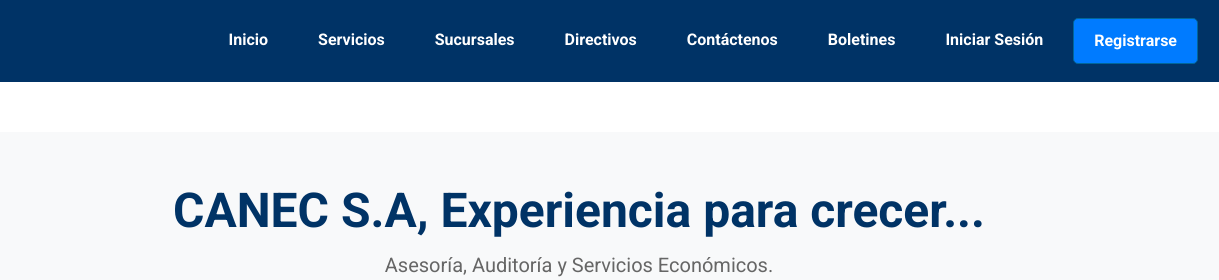
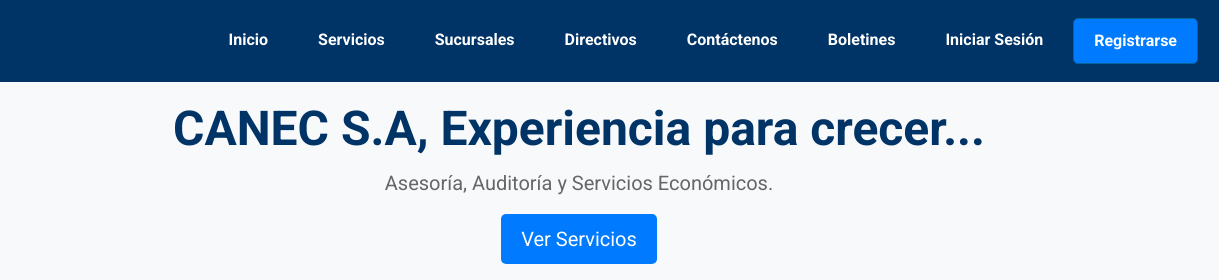
Before and after one commit to andyskzh/CANEC-S-A, a plain HTML site: page index.html in a window 1280 px wide. Shown: the top 280 px of the page, 61-1280 px from the left. Drawn offline with nearby package versions, Linux system fonts and the light colour scheme.

Commit message:
Agregada la clase fixed-top

```diff
--- a/index.html
+++ b/index.html
@@ -12,7 +12,7 @@
 </head>
 <body>
 
-  <nav class="navbar navbar-expand-lg navbar-custom">
+  <nav class="navbar navbar-expand-lg navbar-custom fixed-top">
     <a class="navbar-brand" href="index.html">
         <img src="img/logo invertido.png" alt="Logo" style="height: 40px;">
     </a>
```
